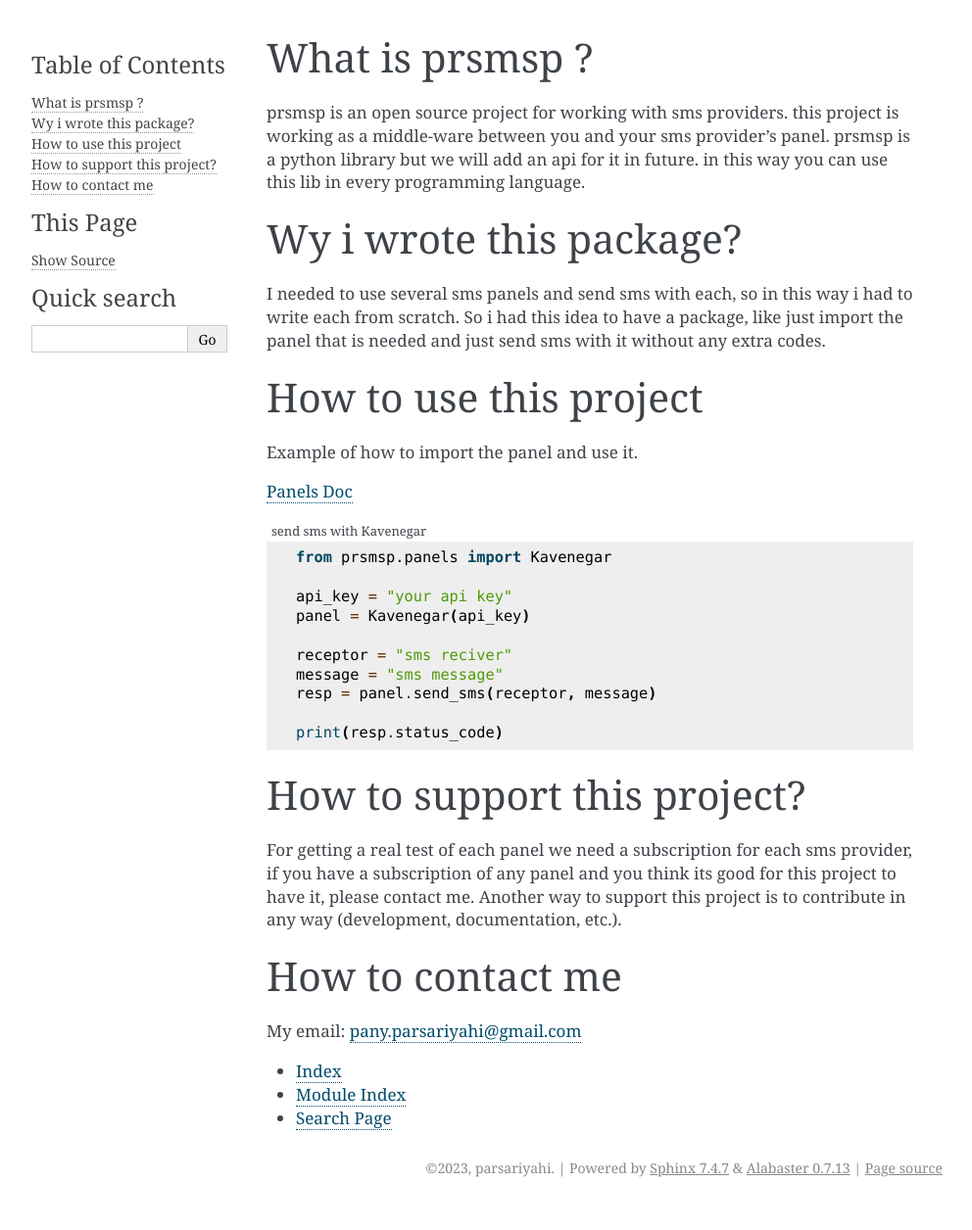
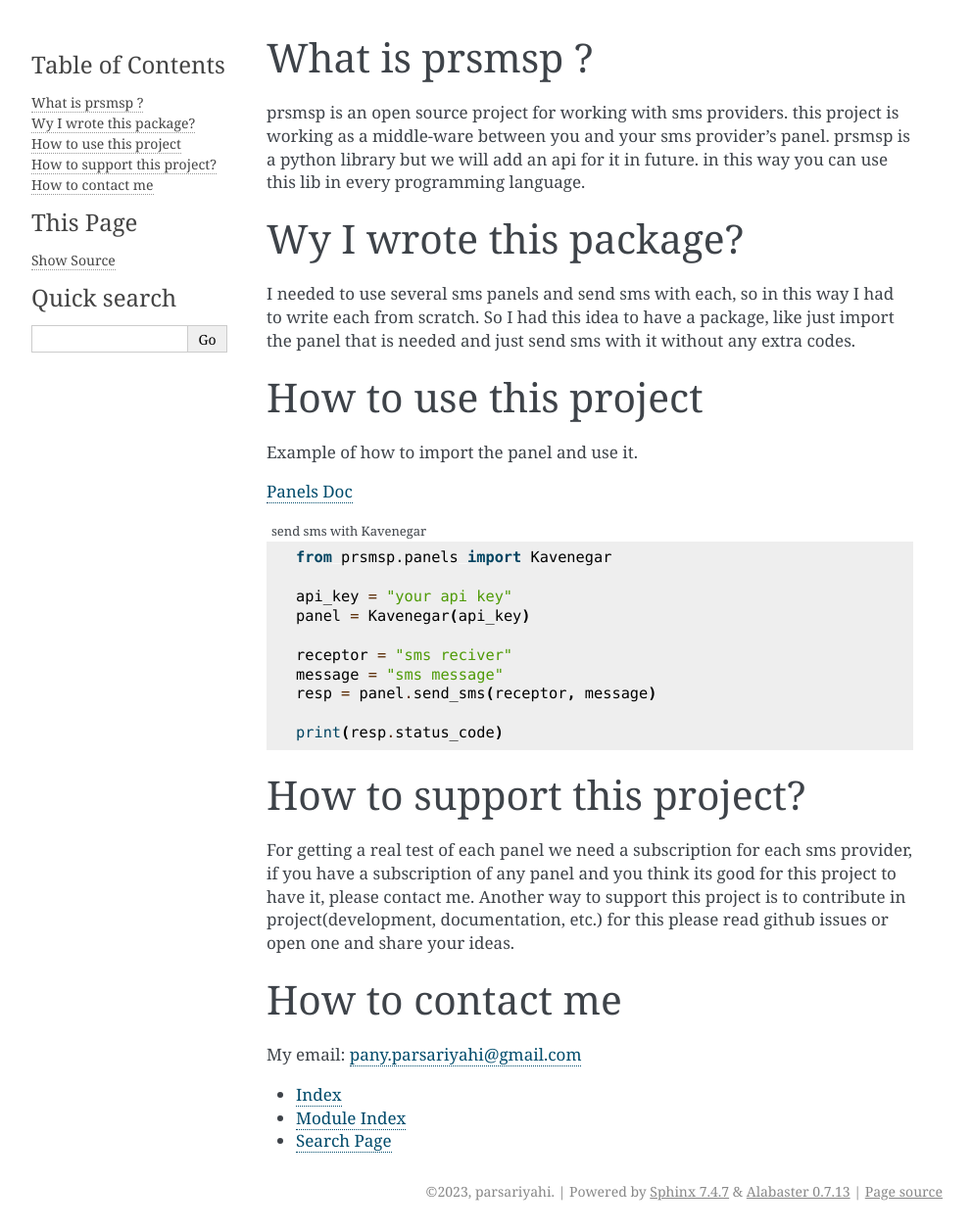
Before and after one commit to parsariyahi/prsmsp, a Sphinx documentation site: the page built from docs/index.rst, in a window 1280 px wide. Shown: the whole page at 98% size, without its empty margins (148-1140 px from the left). Built offline with Sphinx 7.4.7, drawn with Linux system fonts in a browser that asks for light colours; before the commit the page ends 1232 px from its top, so only the background shows below that.

Commit message:
modified: replaced i with I

```diff
--- a/docs/index.rst
+++ b/docs/index.rst
@@ -36,10 +36,10 @@ this project is working as a middle-ware between you and your sms provider's pan
 prsmsp is a python library but we will add an api for it in future.
 in this way you can use this lib in every programming language.
 
-Wy i wrote this package?
+Wy I wrote this package?
 ========================
-I needed to use several sms panels and send sms with each, so in this way i had to write each from scratch.
-So i had this idea to have a package, like just import the panel that is needed and just send sms with it without any extra codes.
+I needed to use several sms panels and send sms with each, so in this way I had to write each from scratch.
+So I had this idea to have a package, like just import the panel that is needed and just send sms with it without any extra codes.
 
 How to use this project
 =======================
@@ -64,7 +64,7 @@ Example of how to import the panel and use it.
 How to support this project?
 ============================
 For getting a real test of each panel we need a subscription for each sms provider, if you have a subscription of any panel and you think its good for this project to have it, please contact me.
-Another way to support this project is to contribute in any way (development, documentation, etc.).
+Another way to support this project is to contribute in project(development, documentation, etc.) for this please read github issues or open one and share your ideas.
 
 
 How to contact me
```
